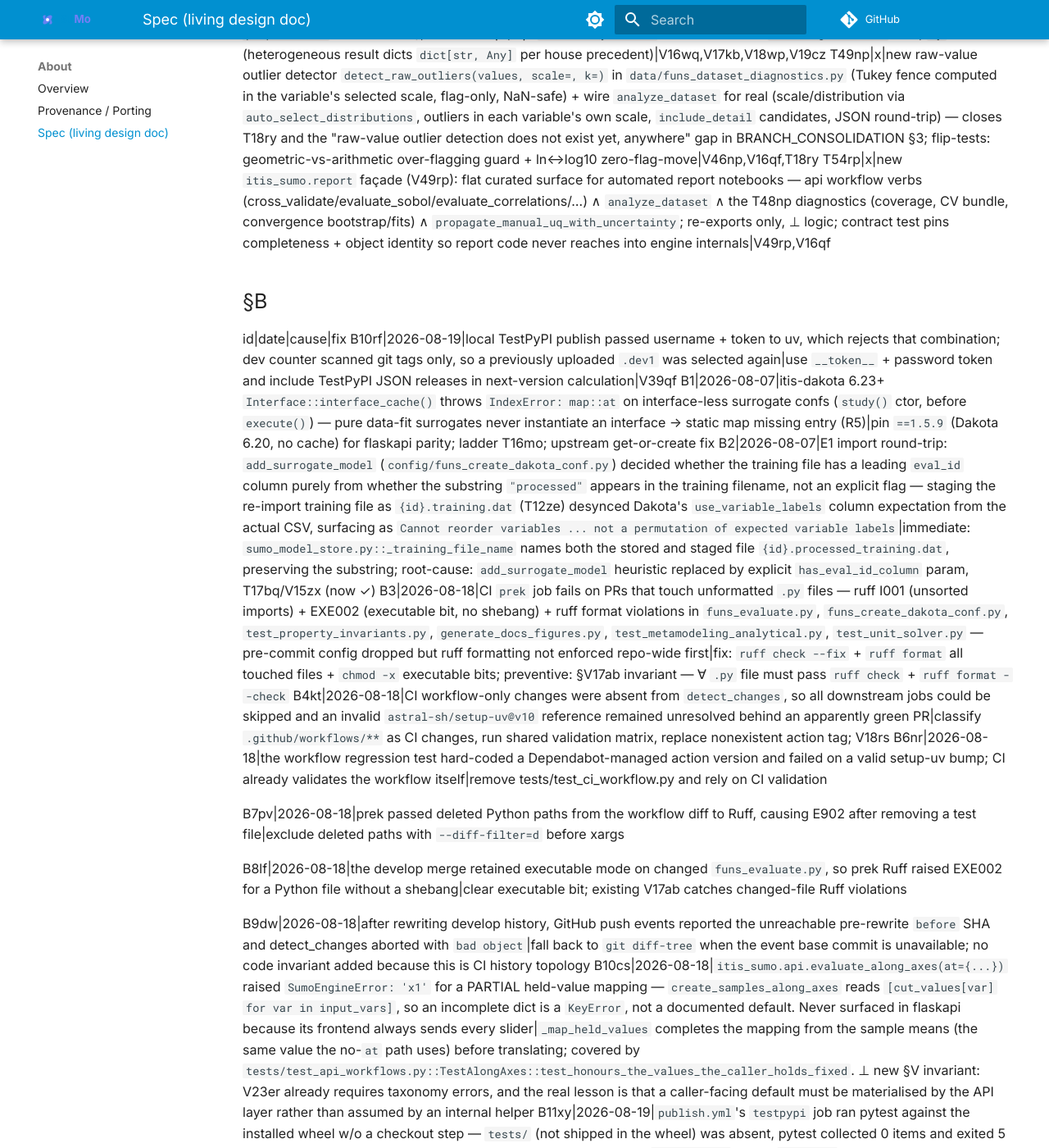
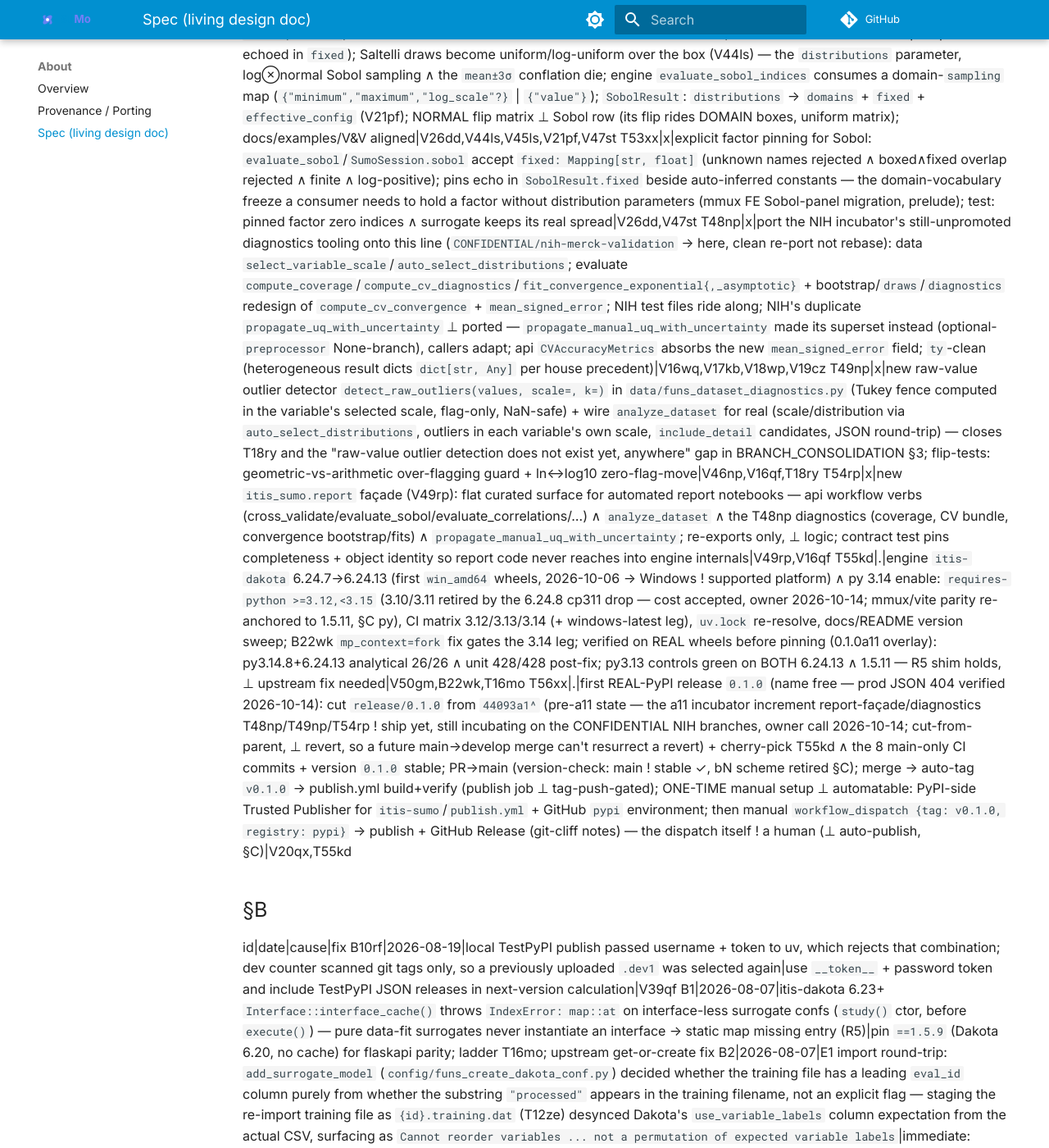
Before and after one commit to ITISFoundation/itis-sumo, an MkDocs documentation site: the page built from docs/about/spec.md, in a window 1280 px wide and 1400 px high, scrolled down 12061 px. Shown: the whole window at 82% size. Built offline with MkDocs 1.6.1 and Material for MkDocs 9.7.7, drawn with Linux system fonts in a browser that asks for light colours; comment, search, counter and statistics services are not loaded; some of the changed text lies outside the part shown.

Commit message:
spec: T55kd engine 6.24.13 + py 3.12-3.14, T56xx first real-PyPI 0.1.0, B22wk py3.14 fork-default, V50gm mp_context, V20qx/channel-policy amendments

```diff
--- a/SPEC.md
+++ b/SPEC.md
@@ -3,7 +3,7 @@
 Caveman-encoded (drop articles/filler; `→` becomes, `!` must, `?` may/uncertain, `⊥` never). Standalone surrogate-modeling library aggregating prior MetaModeling trials.
 
 ## LINKS
-- engine ! PyPI wheel `itis-dakota==6.24.7` (Dakota 6.24, T16mo rung 2 ✓ — latest 6.24.x still shipping cp311 wheels, so Python 3.11 parity w/ mmux/vite is retained; 6.24.8+ dropped cp311). In-repo `itis-dakota/` = fork checkout, **REFERENCE-ONLY**: pkg consumes pre-built wheels, ⊥ builds fork (6.24 checkout kept for T16mo ladder). The 6.23+ `interface_cache` regression (R5) is present upstream in 6.24.7 and is shimmed in itis-sumo (config/funs_create_dakota_conf.py::add_r5_interface_cache_workaround, `truth_model_pointer='R5_WA_MODEL'`), not waiting on the upstream get-or-create fix
+- engine ! PyPI wheel `itis-dakota==6.24.13` (Dakota 6.24, T55kd — first 6.24.x shipping `win_amd64` wheels (2026-10-06, cp312–314 linux+mac+win) → Windows ! supported platform; crossed the 6.24.8 cp311-drop cliff: py floor 3.11→3.12, mmux/vite parity re-anchored to 1.5.11, see §C py). In-repo `itis-dakota/` = fork checkout, **REFERENCE-ONLY**: pkg consumes pre-built wheels, ⊥ builds fork (fork `feat/windows-wheels` = source of the 6.24.x win wheels; R5 get-or-create fix ⊥ landed there). The 6.23+ `interface_cache` regression (R5) is present upstream in 6.24.13 (`.at()` throw still in `dakota/src/DakotaInterface.cpp`) and is shimmed in itis-sumo (config/funs_create_dakota_conf.py::add_r5_interface_cache_workaround, `truth_model_pointer='R5_WA_MODEL'`), not waiting on the upstream fix — shim re-verified green on the real 6.24.13 wheel (T55kd)
 - feeding repos (per-branch/commit inventory + more-to-port → `PORTING.md`):
   - `../mmux_vite` (GiulianaRenc/mmux_vite): v1 port source = branch `jgo/sobol-indices`@`22685f7` → `flaskapi/src/mmux_flaskapi/{dakota,data_preprocessor}/`; E1 inspiration = branch `jgo/sumo-model-export-import`@`d5150b9` → re-implemented in-repo on `feat/sumo-model-export-import` (T12ze-T14qa ✓); Sobol' T31rb estimator tranche = `upstream/develop`@`6eda782d` (PR#649: exact arbitrary-d pairs + order masses) → `evaluate/funs_evaluate.py` + api types (T51pq ✓)
   - `../itis_dakota_projects` (ITISFoundation/itis-a-dakota-project) + `../itis_dakota_projects_clean` (ITISFoundation/itis_dakota_projects): recycled `validate_dakota_installation`/`get_dakota_version` + `validate` CLI
@@ -32,16 +32,16 @@ Consumer contract (grill 2026-08-18): itis-sumo owns ALL surrogate machinery end
 - v1 config ! NIDR string composers (proven); JSON/pydantic seam later (DAKOTA-STUBS POC, Dakota 6.24 experimental)
 - port ! near-verbatim from mmux_flaskapi `dakota/`+`data_preprocessor/`; re-root `mmux_flaskapi.`→`itis_sumo.`; prune known-dead (`process_json_file`, `add_interface_s4l`, `create_function_sampling_conffile`, `create_moga_iterative_optimization_conffile`); de-web `JobVariableSelection`/`required_completed_jobs` (moved from blueprints into pkg) — SUPERSEDED in part by the tabular-only boundary below: `required_completed_jobs`' Dakota rule stays, the job-shaped models go back to the consumer (T24cm)
 - recycle itis_dakota_projects: `validate_dakota_installation()`, `get_dakota_version()`, `validate` CLI, config sanity-guard; ⊥ subprocess `DakotaProject`/factory/generator/parser/activity-logger
-- deps ! itis-dakota==6.24.7 (Dakota 6.24, T16mo rung 2 ✓ — engine modernized 6.20→6.24; the 6.23+ `interface_cache` regression R5 is present upstream but shimmed in itis-sumo, see R5), numpy, pandas, scipy; scikit-learn ⊥ KFold only
+- deps ! itis-dakota==6.24.13 (Dakota 6.24, T55kd — 6.24.7→6.24.13 for the first `win_amd64` wheels; the 6.23+ `interface_cache` regression R5 is present upstream but shimmed in itis-sumo, see R5), numpy, pandas, scipy; scikit-learn ⊥ KFold only
 - py.typed; `src/` layout; docs MkDocs + headless notebook; tests standalone ⊥ flask/osparc
 - versioning single-source in `[project].version`; uv/uv_build + pip-compile pins; Conventional Commits
-- release channel policy: feature branches → `.devN` (manual alpha/dev prereleases); `develop` → `aN`; `main` → `bN` until `1.0.0` graduation; version bump ! enforced by a PR-time CI check (target-branch suffix, PEP 440 order, ⊥ reuse/regression); ⊥ bot commit on `develop`/`main` themselves (both branch-protected, no bypass granted) — a bot commit on a PR's OWN head branch, pre-merge, is unaffected by that constraint and is how the `aN` counter gets auto-bumped (T43bv); merge-time job ! push `v<version>` tag only (tags fall outside 'require PR' branch protection); `develop` may later rename `staging`
+- release channel policy: feature branches → `.devN` (manual alpha/dev prereleases); `develop` → `aN` (TestPyPI); `main` → **stable versions only** (first: `0.1.0`, T56xx — the earlier `bN` plan is retired: `version-check.yml` already rejects any prerelease PR target `main`, so `bN` was never CI-reachable); real PyPI ships ⊥ automatically — tag `v0.1.0` → manual `workflow_dispatch {registry: pypi}` (T56xx); version bump ! enforced by a PR-time CI check (target-branch suffix, PEP 440 order, ⊥ reuse/regression); ⊥ bot commit on `develop`/`main` themselves (both branch-protected, no bypass granted) — a bot commit on a PR's OWN head branch, pre-merge, is unaffected by that constraint and is how the `aN` counter gets auto-bumped (T43bv); merge-time job ! push `v<version>` tag only (tags fall outside 'require PR' branch protection); `develop` may later rename `staging`
 - real PyPI publish + GitHub Release ! manual `workflow_dispatch` only (for now); CI builds/tests alpha/beta/rc versions; feature `.devN` versions publish locally via `make publish-testpypi-dev` + `.env` token, ⊥ CI/TestPyPI tag cascade
 - license ! itis-sumo currently private/pending quality review; adopt itis-dakota's license (IT'IS Foundation - All Rights Reserved) until an explicit public/OSS decision is made — MIT retracted as premature given itis-dakota (a required dependency) is itself proprietary
 - TestPyPI publish token ! local `.env` (gitignored) `TESTPYPI_TOKEN`; Make injects `-t TESTPYPI_TOKEN`; ⊥ committed, ⊥ required as a pre-exported shell var
 - feature-branch TestPyPI local path ! `make publish-testpypi-dev` computes/writes next `.devN`, builds/checks/uploads via local `.env` token; ⊥ commit/tag/CI publication
 - E1: artifacts keyed server `sumo_model_id` (uuid); metadata sidecar `{id}.metadata.json`; ⊥ user-supplied path/prefix keys (traversal)
-- py ! 3.11 primary (match mmux/vite); 3.10-3.13 all supported; rung 2 took 6.24.7 (latest 6.24.x still shipping cp311 wheels) to retain 3.11 parity — 6.24.8+ dropped cp311 and would force a Python 3.12 migration (deferred; see T16mo)
+- py ! 3.12–3.14 (T55kd): crossing the 6.24.8 cp311-drop cliff for the win wheels retired 3.10/3.11; `requires-python = ">=3.12,<3.15"`. mmux/vite engine parity re-anchored (owner call 2026-10-14): the consumer may stay on `itis-dakota` 1.5.11 (packaging-only diff vs the deleted 1.5.9, T16mo rung 1) while this pkg runs 6.24.x — parity ! process (same 6.20 semantics where the consumer needs them), ⊥ engine-version identity; itis-sumo's py floor ⊥ longer chained to flaskapi's
 - cross-repo call surface ! narrow, versioned, "deep" entrypoints — one stitched public function per feature (e.g. `analyze_dataset()`), ⊥ flaskapi orchestrating several itis-sumo internals itself; version-pinning itis-sumo is fine (same pattern as the itis-dakota engine pin, T16mo) — the coupling risk is a *wide* call surface, not the pin
 - data in ! plain tabular (`pd.DataFrame` or an itis-sumo dataclass trivially convertible to one); ⊥ `FunctionJob`/oSPARC job concepts anywhere in itis_sumo. Ownership split: consumer converts jobs→table AND filters un-completed samples (warning); itis-sumo rejects insufficient/invalid data (raises; consumer catches + surfaces). Dakota sufficiency rule `max(5, n_variables + 1)` stays in itis-sumo
 - preprocessing ! auto-defaulted (novice/normal users pass nothing); advanced override allowed but expressed in DOMAIN vocabulary only (`scale`, `direction`); ⊥ transform vocabulary in any public signature (`sign_switch`, `normalization="zscore"`, `mapped_name`, `_hat`/`_std_hat`). Effective config → INSPECTABLE in results, ⊥ SETTABLE in transform terms. MOGA `direction` defaults `"minimize"` (optimization-field convention)
@@ -107,9 +107,9 @@ V37bb: `.env` ! gitignored before token-based publish target lands; token never
 V38cc: `publish-testpypi-dev` ! clean worktree → compute/write next `.devN` → build/check/upload via `.env`; ⊥ commit/tag/CI publication
 V39qf: dev version selection ! max(existing git-tag `.devN`, published TestPyPI `.devN`) + 1; uv upload auth ! username `__token__` + password token; dev target ! restore original `pyproject.toml` on exit; ⊥ reuse published version, pass username + token together, or leave `.devN` in project metadata
 V40gz: commit-time hooks (`prek` tool, run via `uvx prek run --all-files`; mirrors `../mmux_vite`'s `.pre-commit-config.yaml`) ! run `ruff check --fix` + `ruff format` + `ty check` on ∀ commit, ⊥ ruff-only; CI's `prek` job (V17ab) stays a backstop for anyone who skipped/bypassed the local hook, ⊥ the sole enforcement point
-V41hp: `ty check` ! zero diagnostics repo-wide (blocking in both the local `prek` hook and CI); version-gated stdlib/typing symbols (e.g. `datetime.UTC`, `typing.Self`, `tomllib` — all 3.11+-only, caught mid-stack once actually run, T42jn) ! resolved against `requires-python`'s floor, not the CI runner's own interpreter — this is strictly cheaper than the 3.10-3.13 test matrix (V18rs) for that bug class, though the matrix stays as the ground-truth runtime check
+V41hp: `ty check` ! zero diagnostics repo-wide (blocking in both the local `prek` hook and CI); version-gated stdlib/typing symbols (e.g. `datetime.UTC`, `typing.Self`, `tomllib` — all 3.11+-only, caught mid-stack once actually run, T42jn) ! resolved against `requires-python`'s floor, not the CI runner's own interpreter — this is strictly cheaper than the 3.12-3.14 test matrix (V18rs) for that bug class, though the matrix stays as the ground-truth runtime check
 V19nd: ∀ Dependabot ecosystem entry in `.github/dependabot.yml` → weekly Monday 03:00 Europe/Zurich schedule ∧ exactly one wildcard dependency group; ⊥ unspecified default schedule or one PR per dependency
-V20qx: ∀ ignored Dependabot dependency → ignore reason names active compatibility constraint ∧ references tracked resolution task; `itis-dakota` remains ignored until T16mo resolves the Dakota 6.23+ interface-cache regression
+V20qx: ∀ ignored Dependabot dependency → ignore reason names active compatibility constraint ∧ references tracked resolution task; `itis-dakota` stays ignored — engine bumps are a wheel-matrix decision (py floor, platform coverage, R5 shim verification ⊥ §C), the interface-cache resolution path is "shim + verify on real wheel" (B16mo), not an upstream fix to wait for; re-point the ignore reason at the currently active engine task (T55kd)
 V44ls: ∀ scale-consuming `itis_sumo.api` workflow (surrogate fit ∧ UQ/Sobol input sampling ∧ MOGA search domain ∧ CV accuracy metric) → a `scale="log"` override ! be honoured in that workflow's own computation (log-space surrogate + log-space sampling/search where a distribution or domain is involved, positivity-guarded); ⊥ a `scale` override accepted but silently ignored outside the surrogate fit
 V45ls: ∀ value-producing `itis_sumo.api` entry point → `scale` ! be threaded into the computation that yields those values ∧ observable in the result; ⊥ a value the api produced while ignoring the caller's scale; enforced: structural (internal value-producers `scale_distribution`/`resolve_log_scale` take scale/flag as a required arg — unwired code breaks at call w/ `TypeError`, never silent drift) ∧ behavioural (linear↔log flip-test over ∀ entry points (10 table-mode workflows + `evaluate_correlations`); rank-correlation exempt — monotone-invariant, asserted unchanged)
 V46rn: log scale ! compose w/ ∀ uncertainty distribution it is defined on: `uniform` → log-uniform draw ∧ `normal` → μ/σ parameterize the ln-space distribution (raw draw = `exp(N(μ,σ))`, lognormal in original units, positive by construction; the surrogate sees exactly `N(μ,σ)` in its training space — same "distribution describes what the model sees" contract as log-uniform); ⊥ a sampler path rejecting log⊗normal or drawing it linear; `constant` ⊥ composes w/ log (rejection stays)
@@ -121,6 +121,7 @@ V18wp: surrogate error/dispersion convergence plots (fig_convergence*) ! physica
 V19cz: coverage/calibration ! per-point predictive std (`{output}_std_hat`, V8df) propagated through convergence pipeline; empirical coverage @ nominal 68.27/95/99.7% (1σ/2σ/3σ) computed pooling ALL bootstrap draws per N (⊥ per-draw — too few held-out points for reliable tail-coverage below N≈50); tracked across full N-sweep so flat (non-shrinking) miscalibration is visible, distinct from a converging bias
 V46np: raw-value Tukey fence ! computed in the variable's selected scale — log-selected (multiplicative) variables get the GEOMETRIC fence (`exp`-mapped ln-space fence), ⊥ silently applying the arithmetic linear fence to them (it over-flags the benign right tail of lognormal data); the affine log-basis change (ln↔log10) ! move zero flags ∧ fences stay reported in the values' own units — flip-asserted, mirroring V45ls' rank-correlation exemption
 V49rp: automated report notebooks ! authored against the flat `itis_sumo.report` surface only; ⊥ reaching into `itis_sumo.{api,data,evaluate}` internals directly — the report-authoring mirror of V16qf's consumer rule (façade completeness test-enforced, `tests/test_report_surface.py`)
+V50gm: ∀ worker pool itis-sumo spawns → explicit `mp_context`, ⊥ the platform default start method (Python 3.14 changed Linux default fork→forkserver — a bare `ProcessPoolExecutor` child then re-imports fresh ∧ in-process state (test monkeypatches, engine bindings) silently fails to cross, B22wk); the engine runner (`dakota_object.future_exec`) pins `fork` where available (POSIX — process isolation for engine containment unchanged, inheritance semantics interpreter-independent), takes `spawn` EXPLICITLY where fork ⊥ exists (Windows); mock-based runner tests skip iff fork unavailable, ⊥ silently depend on a default
 
 ## §R
 R1: `export_model`/`import_model` child keywords; formats `text_archive`(.sps)/`binary_archive`(.bsps)/`algebraic_file`(.alg); naming `{prefix}.{resp}.{ext}` | branch R2
@@ -191,6 +192,8 @@ T53xx|x|explicit factor pinning for Sobol: `evaluate_sobol`/`SumoSession.sobol`
 T48np|x|port the NIH incubator's still-unpromoted diagnostics tooling onto this line (`CONFIDENTIAL/nih-merck-validation` → here, clean re-port not rebase): data `select_variable_scale`/`auto_select_distributions`; evaluate `compute_coverage`/`compute_cv_diagnostics`/`fit_convergence_exponential{,_asymptotic}` + bootstrap/`draws`/`diagnostics` redesign of `compute_cv_convergence` + `mean_signed_error`; NIH test files ride along; NIH's duplicate `propagate_uq_with_uncertainty` ⊥ ported — `propagate_manual_uq_with_uncertainty` made its superset instead (optional-`preprocessor` None-branch), callers adapt; api `CVAccuracyMetrics` absorbs the new `mean_signed_error` field; `ty`-clean (heterogeneous result dicts `dict[str, Any]` per house precedent)|V16wq,V17kb,V18wp,V19cz
 T49np|x|new raw-value outlier detector `detect_raw_outliers(values, scale=, k=)` in `data/funs_dataset_diagnostics.py` (Tukey fence computed in the variable's selected scale, flag-only, NaN-safe) + wire `analyze_dataset` for real (scale/distribution via `auto_select_distributions`, outliers in each variable's own scale, `include_detail` candidates, JSON round-trip) — closes T18ry and the "raw-value outlier detection does not exist yet, anywhere" gap in BRANCH_CONSOLIDATION §3; flip-tests: geometric-vs-arithmetic over-flagging guard + ln↔log10 zero-flag-move|V46np,V16qf,T18ry
 T54rp|x|new `itis_sumo.report` façade (V49rp): flat curated surface for automated report notebooks — api workflow verbs (cross_validate/evaluate_sobol/evaluate_correlations/…) ∧ `analyze_dataset` ∧ the T48np diagnostics (coverage, CV bundle, convergence bootstrap/fits) ∧ `propagate_manual_uq_with_uncertainty`; re-exports only, ⊥ logic; contract test pins completeness + object identity so report code never reaches into engine internals|V49rp,V16qf
+T55kd|.|engine `itis-dakota` 6.24.7→6.24.13 (first `win_amd64` wheels, 2026-10-06 → Windows ! supported platform) ∧ py 3.14 enable: `requires-python >=3.12,<3.15` (3.10/3.11 retired by the 6.24.8 cp311 drop — cost accepted, owner 2026-10-14; mmux/vite parity re-anchored to 1.5.11, §C py), CI matrix 3.12/3.13/3.14 (+ windows-latest leg), `uv.lock` re-resolve, docs/README version sweep; B22wk `mp_context=fork` fix gates the 3.14 leg; verified on REAL wheels before pinning (0.1.0a11 overlay): py3.14.8+6.24.13 analytical 26/26 ∧ unit 428/428 post-fix; py3.13 controls green on BOTH 6.24.13 ∧ 1.5.11 — R5 shim holds, ⊥ upstream fix needed|V50gm,B22wk,T16mo
+T56xx|.|first REAL-PyPI release `0.1.0` (name free — prod JSON 404 verified 2026-10-14): cut `release/0.1.0` from `44093a1^` (pre-a11 state — the a11 incubator increment report-façade/diagnostics T48np/T49np/T54rp ! ship yet, still incubating on the CONFIDENTIAL NIH branches, owner call 2026-10-14; cut-from-parent, ⊥ revert, so a future main→develop merge can't resurrect a revert) + cherry-pick T55kd ∧ the 8 main-only CI commits + version `0.1.0` stable; PR→main (version-check: main ! stable ✓, bN scheme retired §C); merge → auto-tag `v0.1.0` → publish.yml build+verify (publish job ⊥ tag-push-gated); ONE-TIME manual setup ⊥ automatable: PyPI-side Trusted Publisher for `itis-sumo`/`publish.yml` + GitHub `pypi` environment; then manual `workflow_dispatch {tag: v0.1.0, registry: pypi}` → publish + GitHub Release (git-cliff notes) — the dispatch itself ! a human (⊥ auto-publish, §C)|V20qx,T55kd
 
 ## §B
 id|date|cause|fix
@@ -219,3 +222,4 @@ B18mt|2026-09-29|T25dp's "correlation" port landed only table-mode `api.compute_
 B19ps|2026-09-29|PR#47 review found shipped deliberate semantics wrong: `resolve_log_scale` + `_uq_engine_distributions` rejected log⊗normal ("source parity: log-scale sampling is uniform-only; no invented log-normal", from fc93cbe, codified in V&V I4 + 3 tests) — but the log knob must compose with a normal: μ/σ parameterizing ln-space (raw draw = lognormal) is the same "distribution describes what the model sees" contract the log-uniform branch already honors; 4 weak guards surfaced in the same review: `input_scales.get(var, "linear")` per-variable silent default behind a "REQUIRED, never defaulted" docstring; log-uniform upper bound unchecked at the boundary (missing/inverted `maximum` → `SumoEngineError` via `_run_engine`); `compute_correlations`/`generate_lhs_samples`/`generate_grid_samples` silently ignore `preprocessing` overrides for unknown columns while the session path rejects them; MOGA docstring claimed the front is reported in log space vs the exp-restored reality|new §V invariants V46rn (log⊗distribution composition) ∧ V47st (boundary input guards); tasks T48kw/T49dr/T50vb|V46rn,V47st,T48kw,T49dr,T50vb
 B20qt|2026-09-30|the v1 port shipped mmux_vite's closed-form 2nd-order identity as a "standard approximation for d>3" (V9gh wording) — mmux_vite SPEC §B B26nc proved it UNDERDETERMINED for d≥4 (every pair inferred from only d first/total gaps; pair sums collapse to 0 at d=4 ∧ go negative beyond — typical 4–25-parameter studies produced scientifically invalid interactions), ∧ its raw-product form was not translation-invariant under `f→f+c` (B28pp: drift ∝ c when mean≫std, e.g. stress in Pa) ∧ differed from the scipy point estimator displayed alongside it|port mmux_vite T31rb (PR#649): exact joint-pair estimator (independent C stream, `S_ij=Var(E[Y|X_i,X_j])/V−S_i−S_j`, EXACT any d), scipy-`saltelli_2010`-pinned centered-product algebra, shared-row bootstrap, order masses w/ zero-variance null; new §V invariant V48tr ∧ task T51pq; old file's inlined-duplicate Ishigami math replaced by production-helper benchmarks|V48tr,V9gh,T51pq
 B21ru|2026-10-01|`SumoSession.grid` inverse-mapped the response key but not its COMPANION series: the engine hangs the predicted-std column off the MAPPED response name (`y1_std`), which passed through `get_inverse_mapping()` unknown-key-passthrough → `GridResult.data` carried `y1_std` for an underscored QoI (mmux's V47pk route test caught it: their FE looks `gridData[qoi + "_std"]` up, a mapped-name leak camelCases on the wire ∧ the lookup misses → silent plot gaps)|grid loop renames `{mapped_response}_*` companions to `{response}_*` (suffix kept) beside the plain response rename; regression test renames the fixture QoI to `max_abs_stress` ∧ asserts no `y1*` key ∧ std companions ⊆ {`max_abs_stress_std`}|V21pf
+B22wk|2026-10-14|py3.14 flipped the Linux multiprocessing default start method fork→forkserver: `dakota_object.future_exec`'s bare `ProcessPoolExecutor(1)` child re-imports modules fresh, so in-process monkeypatches never reach the engine call — 3 `test_dakota_object.py` tests fail on py3.14 ONLY (same wheel 6.24.13 ∧ control 1.5.11 both green under 3.13 → interpreter, ⊥ engine): real Dakota parse errors surface where mocked diagnostics are asserted (assert 'Some real Dakota parse error before abort' in …dummy conf)|`future_exec` passes `mp_context=multiprocessing.get_context("fork")` (V50gm — explicit context, ⊥ platform default; process isolation for engine containment unchanged); the 3 tests are themselves the regression guard — green on the 3.14 matrix leg|V50gm,T55kd
```
